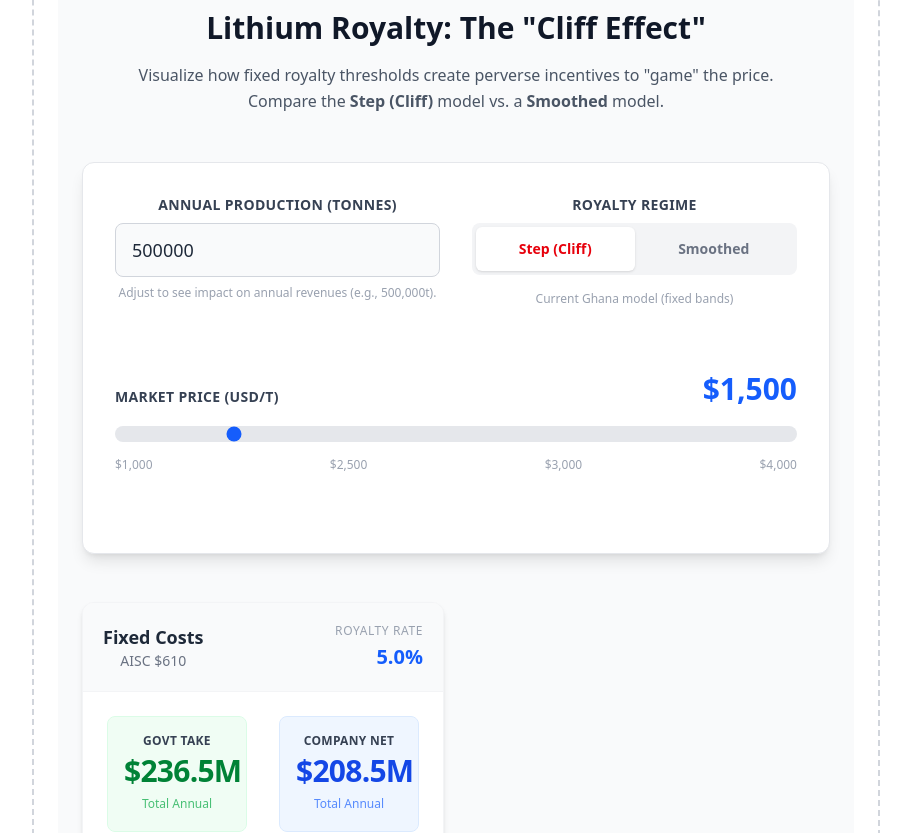
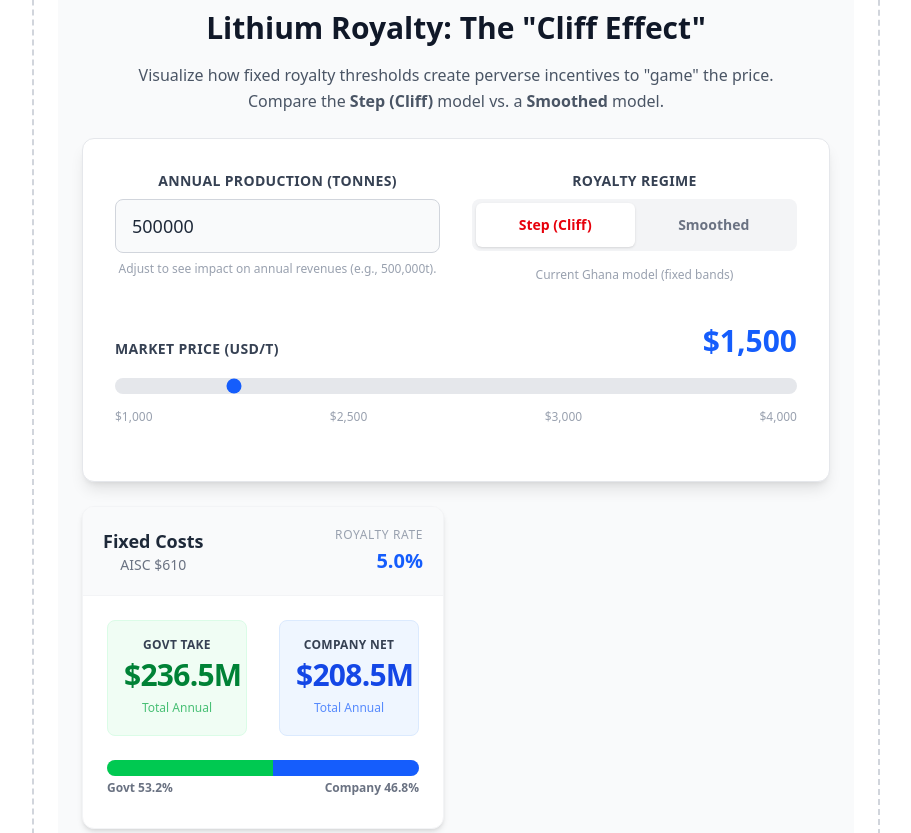
Before and after one commit to RaufCode/Katanomics_Demo, a Nuxt app: page / in a window 1280 px wide. Shown: the part 1500-2333 px from the top of the page, without its empty margins (184-1095 px from the left). Built offline with nearby package versions, Linux system fonts and the light colour scheme.

Commit message:
reduce the spaces

```diff
--- a/app/components/FiscalWedge.vue
+++ b/app/components/FiscalWedge.vue
@@ -201,7 +201,7 @@
         class="max-w-5xl mx-auto p-6 bg-gray-50 rounded-xl font-sans text-gray-800"
     >
         <!-- Header -->
-        <div class="mb-12 text-center">
+        <div class="mb-6 text-center">
             <h2 class="text-3xl font-extrabold text-gray-900 mb-4">
                 Lithium Royalty: The "Cliff Effect"
             </h2>
@@ -216,10 +216,10 @@
 
         <!-- MAIN PANEL -->
         <section
-            class="bg-white rounded-xl shadow-lg border border-gray-200 mb-12"
+            class="bg-white rounded-xl shadow-lg border border-gray-200 mb-6"
         >
             <div class="p-6 md:p-8">
-                <div class="flex flex-col md:flex-row gap-8 mb-12">
+                <div class="flex flex-col md:flex-row gap-8 mb-6">
                     <!-- Volume -->
                     <div class="flex-1">
                         <label
@@ -291,7 +291,7 @@
                 </div>
 
                 <!-- Price Slider -->
-                <div class="mb-12">
+                <div class="mb-6">
                     <div class="flex justify-between items-end mb-4">
                         <label
                             class="text-sm font-bold text-gray-700 uppercase tracking-wide"
```
